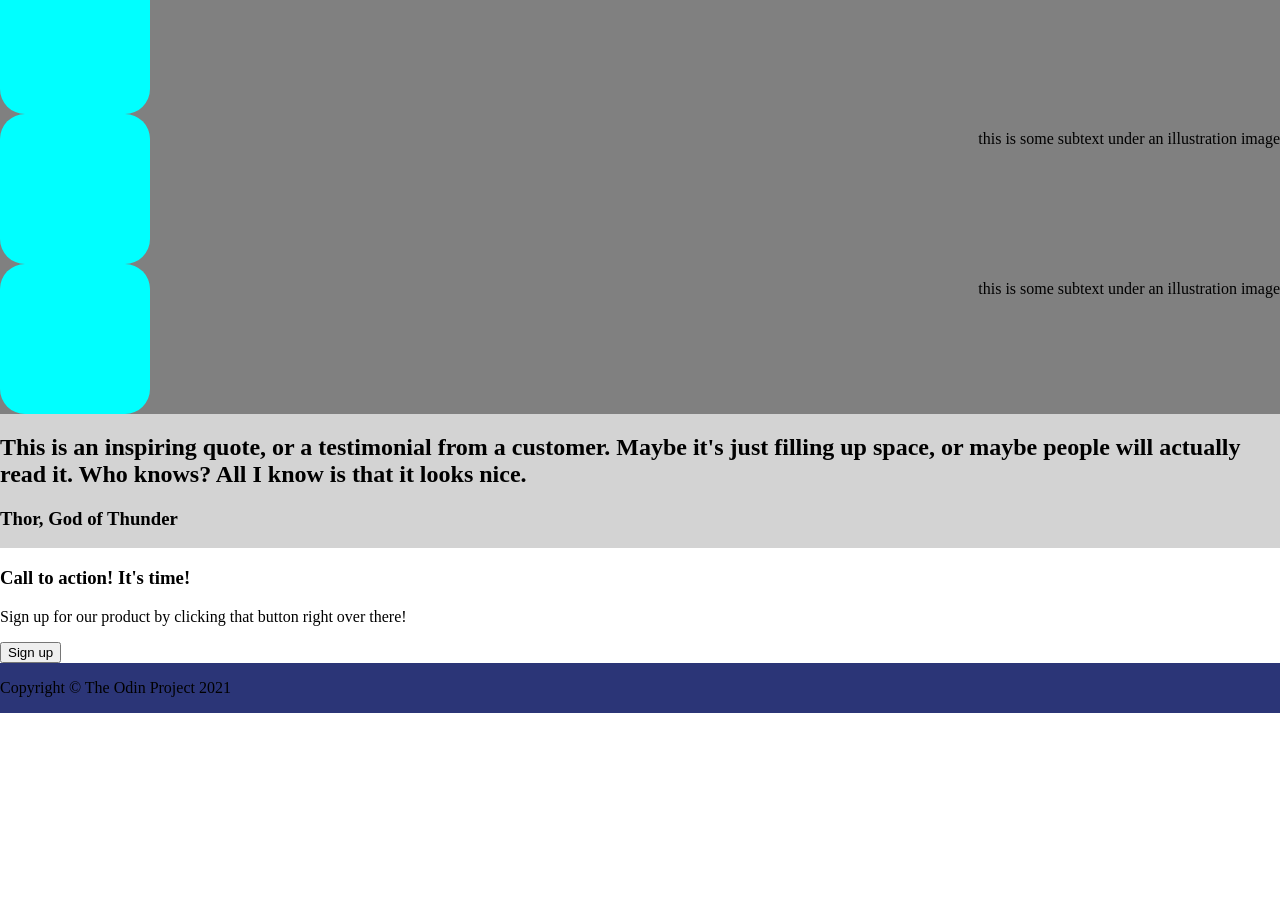
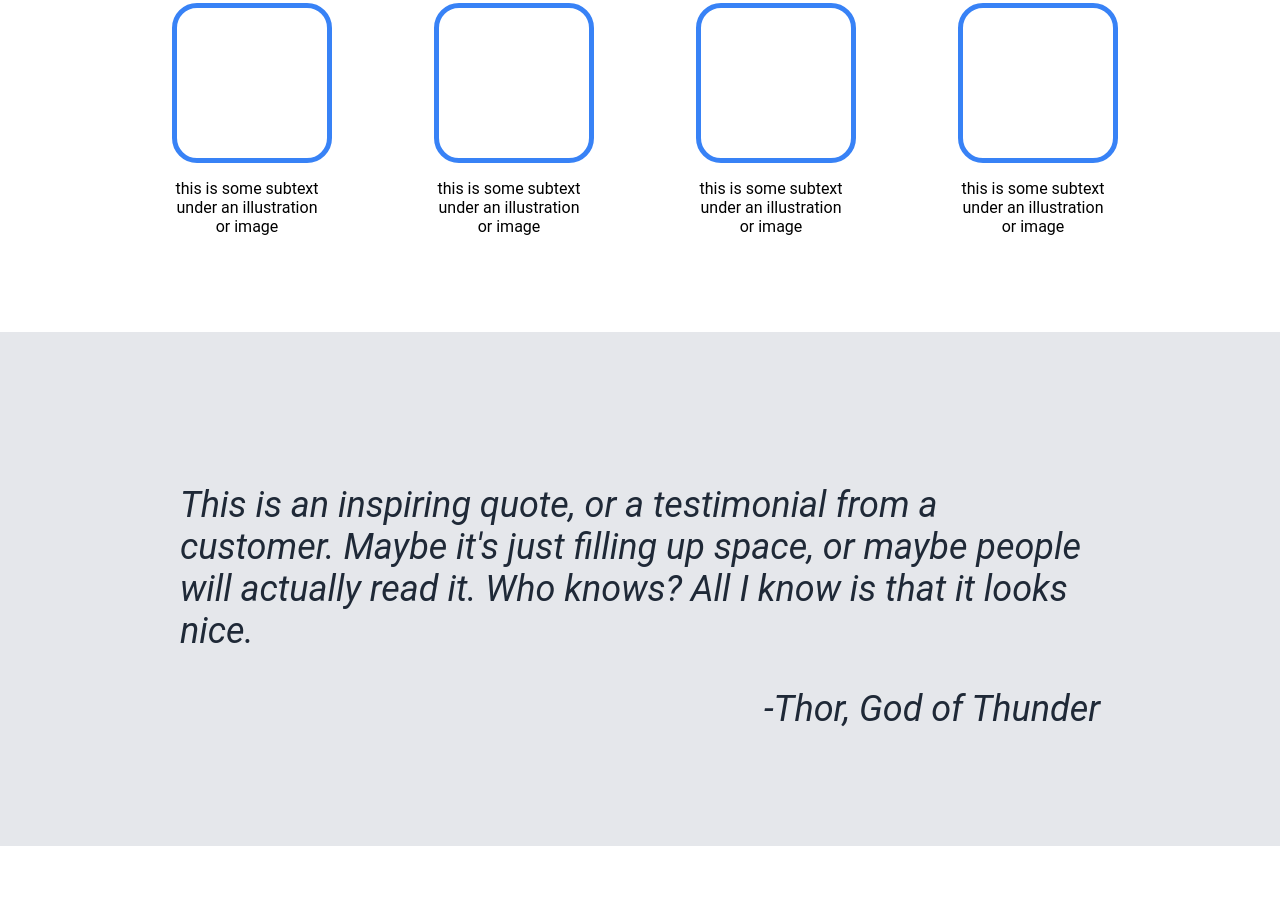
Before and after one commit to JoshGrainge/LandingPage-TOP-, a plain HTML site: page index.html in a window 1280 px wide. Shown: the part 678-1585 px from the top of the page. Before the commit the page ends 1391 px from the top, so only its background shows below. Drawn offline with Linux system fonts and the light colour scheme.

Commit message:
Basic Layout Implementation

```diff
--- a/index.html
+++ b/index.html
@@ -8,6 +8,7 @@
     </head>
     <body>
         <!-- header -->
+        <div id="header-wrapper">
             <div class="header-container">
                 <div class="header-links">
                     <ul>
@@ -29,47 +30,55 @@
                          class="promo-image">
                 </div>
             </div>
-
+        </div>
         <!-- Some random info -->
         <div class="random-info-container">
             <h2>Some random information.</h2>
+            <div class="cards">
                 <div class="card-container">
                     <div class="card-icon"></div>
-                    <p>this is some subtext under an illustration image</p>
+                    <p>this is some subtext under an illustration or image</p>
                 </div>
 
                 <div class="card-container">
                     <div class="card-icon"></div>
-                    <p>this is some subtext under an illustration image</p>
+                    <p>this is some subtext under an illustration or image</p>
                 </div>
 
                 <div class="card-container">
                     <div class="card-icon"></div>
-                <p>this is some subtext under an illustration image</p>
+                    <p>this is some subtext under an illustration or image</p>
                 </div>
 
                 <div class="card-container">
                     <div class="card-icon"></div>
-                <p>this is some subtext under an illustration image</p>
+                    <p>this is some subtext under an illustration or image</p>
+                </div>
             </div>
         </div>
 
         <!-- Quote -->
+        <div id="quote-wrapper">
             <div class="quote-container">
-            <h2>This is an inspiring quote, or a testimonial from a customer.
+                <blockquote>
+                    <p><em>This is an inspiring quote, or a testimonial from a customer.
                         Maybe it's just filling up space, or maybe people will actually
                         read it. Who knows? All I know is that it looks nice.
-            </h2>
-            <h3>Thor, God of Thunder</h3>
+                    </em></p>
+                    <cite>-Thor, God of Thunder</cite>
+                  </blockquote>
+            </div>
         </div>
 
         <!-- Call to action -->
-        <div class="call-to-action-container">
+        <div id="call-wrapper">
+            <div class="call-container">
                 <div class="call-text">
                     <h3>Call to action! It's time!</h3>
                     <p>Sign up for our product by clicking that button right over there!</p>
                 </div>
                 <button>Sign up</button>
+            </div>
         </div>
 
         <!-- Footer -->
--- a/styles.css
+++ b/styles.css
@@ -1,5 +1,9 @@
 *{
-    --blue: #2b3577;
+    --darkblue: #1f2937;
+    --blue: #3882f6;
+    --fontblack: #1F2937;
+
+    font-family: Roboto, Oxygen, Ubuntu, Cantarell, 'Open Sans', 'Helvetica Neue', sans-serif;
 }
 
 body{
@@ -7,34 +11,69 @@ body{
     padding: 0;
     display: flex;
     flex-direction: column;
+    justify-content: space-evenly;
+}
+
+
+/* Header top */
+#header-wrapper{
+    background-color: var(--darkblue);
+    color: white;
+    display: flex;
+    justify-content: center;
 }
 
 .header-container{
-    background-color: var(--blue);
+    max-width: 80%;
 }
 
 .header-links > ul{
     list-style: none;
     display: flex;
-
+    justify-content: center;
+    align-items: center;
     gap: 1em;
     padding: 1em;
     margin: 0;
+    width: auto;
+}
+
+.header-logo{
+    font-weight: bold;
+    font-size: 24px;
+    color: #F9FAF8;
 }
 
 .header-logo{
     margin-right: auto;
 }
 
+
+/* Header info */
 .header-info{
     display: flex;
-    justify-content: center;
+    justify-content: space-evenly;
+    gap: 2em;
+    padding: 3em;
 }
 
 .header-text{
-    align-items: flex-start;
     flex-wrap: wrap;
     max-width: 300px;
+}
+
+.header-text h1{
+    font-size: 48px;
+    color: #F9FAF8;
+}
+
+.header-text button{
+    background-color: var(--blue);
+    width: 100px;
+    height: 30px;
+    color: white;
+    border-radius: 5px;
+    border: 0 solid transparent;
 }
 
 .promo-image{
@@ -42,29 +81,115 @@ body{
     width: 500px;
 }
 
+
+/* Cards section */
 .random-info-container{
     display: flex;
     flex-direction: column;
-    background-color: gray;
+    align-items: center;
+    padding: 2em 0;
+}
+
+.random-info-container h2{
+    font-size: 36px;
+    color: var(--fontblack);
+}
+
+.cards{
+    display: flex;
+    flex-direction: row;
+    align-items: center;
+    gap: 5em;
+    flex-wrap: wrap;
 }
 
 .card-container{
     display: flex;
-    flex-direction: row;
-    justify-content: space-between;
+    flex-direction: column;
+    max-width: 150px;
+    padding: 1em;
+    margin-bottom: 2em;
+}
+
+.card-container p{
+    text-align: center;
 }
 
 .card-icon{
     width: 150px;
     height: 150px;
-    background-color: aqua;
+    background-color: transparent;
+    border: 5px solid var(--blue);
     border-radius: 25px;
 }
 
-.quote-container{
-    background-color: lightgray;
+
+#quote-wrapper{
+    display: flex;
+    justify-content: center;
+    align-items: center;
+    margin-left: auto;
+    margin-right: auto;
 }
 
+/* Quote */
+
+#quote-wrapper{
+    background-color: #E5E7EB;
+    padding: 5em 0;
+    width: 100%;
+}
+
+.quote-container{
+    font-size: 36px;
+    color: #1F2937;
+    max-width: 1000px;
+}
+
+.quote-container blockquote {
+    display: flex;
+    flex-direction: column;
+    align-items: flex-start;
+}
+
+.quote-container blockquote cite{
+    align-self: flex-end;
+}
+
+/* Call to action */
+#call-wrapper{
+    padding: 5%;
+}
+
+.call-container{
+    background-color: var(--blue);
+    display: flex;
+    justify-content: center;
+    align-items: center;
+    gap: 5em;
+    padding: 1em;
+    border-radius: 15px;
+    color: white;
+    margin-left: auto;
+    margin-right: auto;
+    width: 80%;
+}
+
+.call-container button{
+    width: 100px;
+    height: 30px;
+    background-color: var(--blue);
+    border: 2px solid white;
+    border-radius: 10px;
+    color: white;
+}
+
+/* Footer */
 .footer{
-    background-color: var(--blue);
+    background-color: var(--darkblue);
+    display: flex;
+    justify-content: center;
+    align-items: center;
+    color: white;
+    padding: 1em 0;
 }
```
Lines whose indentation alone changed are shown as unchanged.
